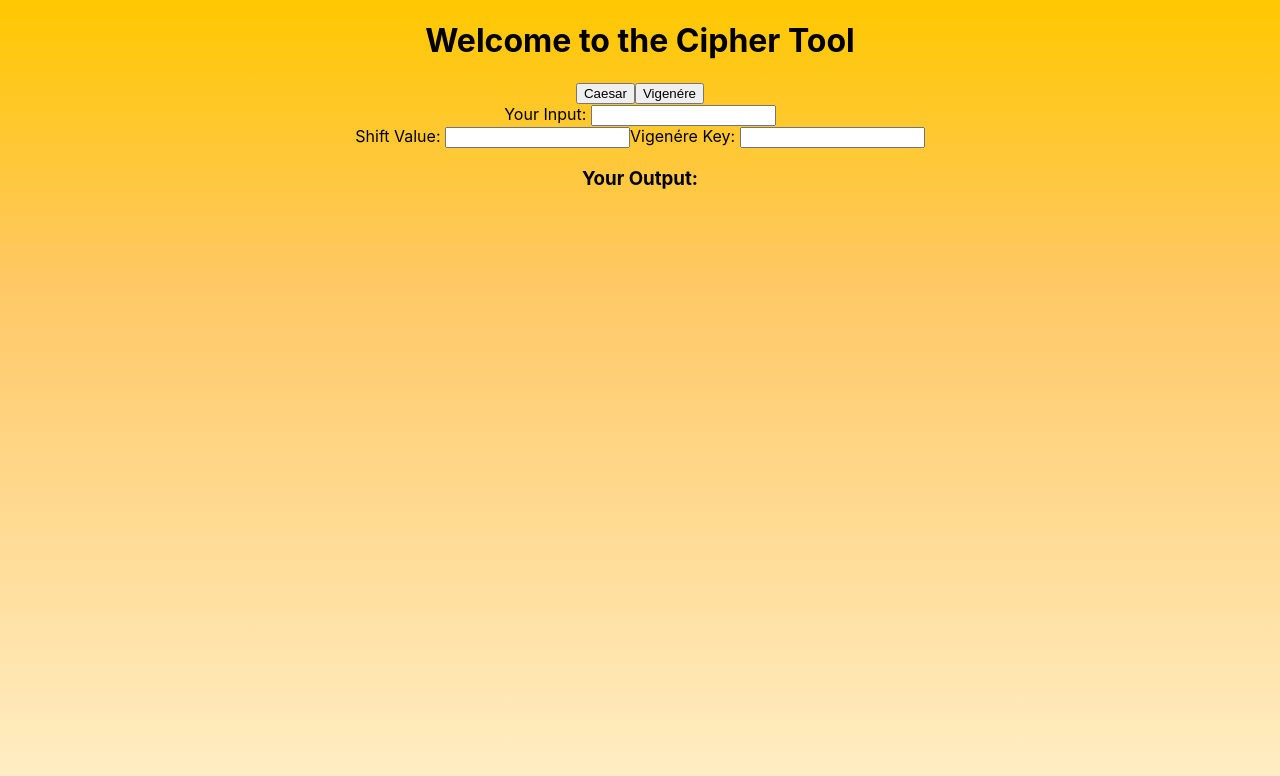
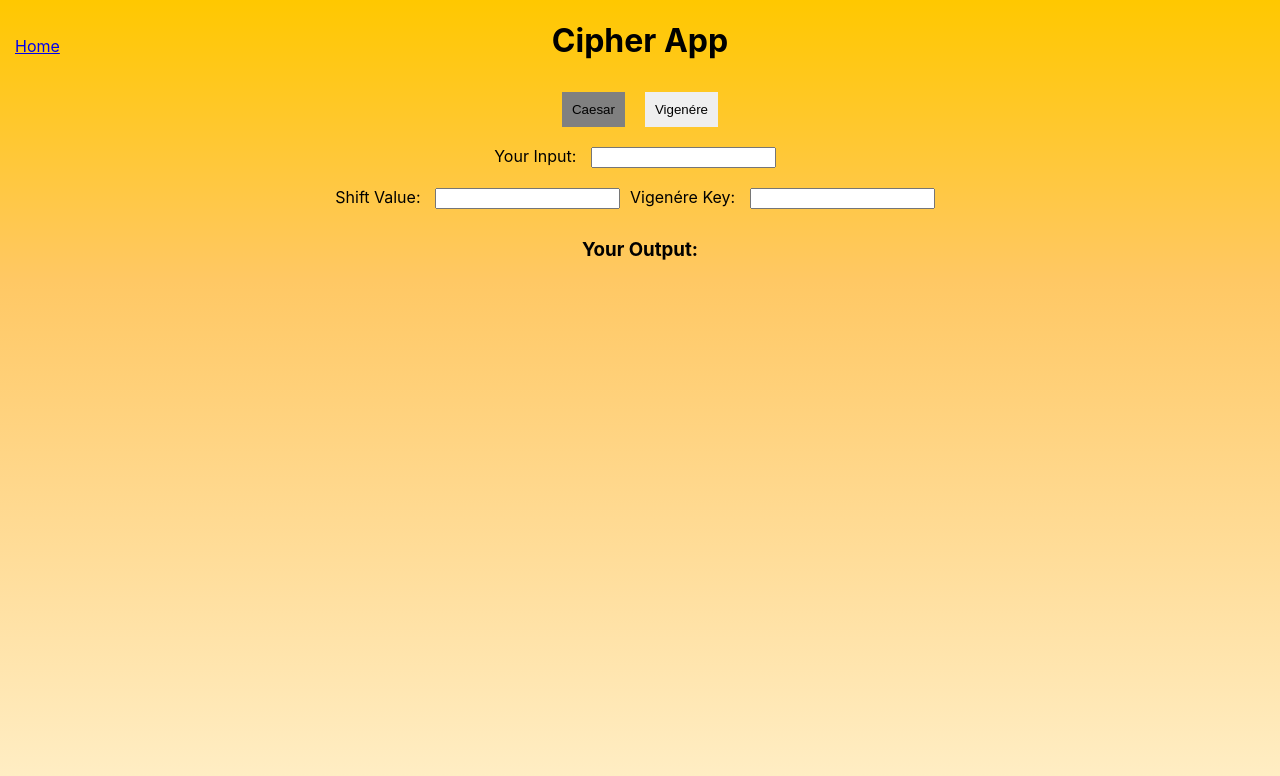
Before and after one commit to l-niemann/reactPractice, a React (Create React App) app: page /cipher in a window 1280 px wide. Shown: the top 776 px of the page. Built offline with nearby package versions, Linux system fonts and the light colour scheme.

Commit message:
Cipher done for now

```diff
--- a/src/App.css
+++ b/src/App.css
@@ -183,8 +183,8 @@ body {
   background-color: white;
 }
 
-.tabula{
-  width: 300px;
-  margin-left: auto;
-  margin-right: auto;
+.cipher-button{
+  padding: 10px;
+  margin: 10px;
+  border: none;
 }
--- a/src/subApps/Cipher.js
+++ b/src/subApps/Cipher.js
@@ -1,16 +1,14 @@
-import { useState, useEffect, useCallback } from "react";
+import { useState, useEffect, useCallback, useRef } from "react";
+import { HomeLink } from "../HomeLink";
 
 export function Cipher() {
   const [output, setOutput] = useState("");
   const [input, setInput] = useState("");
   const [shift, setShift] = useState();
   const [vigenereKey, setVigenereKey] = useState("");
-  const [currCipher, setCurrCipher] = useState("caesar");
+  const [currCipher, setCurrCipher] = useState("Caesar");
 
-useEffect(updateCaesar,[shift]);
-useEffect(updateVigenere,[vigenereKey])
-
-  function updateCaesar() {
+  const updateCaesar = useCallback(() => {
     let str = "";
     let i = 0;
     while (i < input.length) {
@@ -26,12 +24,17 @@ useEffect(updateVigenere,[vigenereKey])
       i++;
     }
     setOutput(str);
-  }
+  }, [input, shift]);
 
-  function updateVigenere() {
+  // eslint-disable-next-line react-hooks/exhaustive-deps
+  const updateVigenere = useCallback(() => {
     let str = "";
-    let plaintext = input.toUpperCase().split();
-    let key = vigenereKey.toUpperCase().split();
+    let plaintext = input.toUpperCase().split("");
+    let key = vigenereKey.toUpperCase().split("");
+    if (key.length === 0 || plaintext.length === 0) {
+      setOutput("");
+      return;
+    }
     let i = 0;
     let j = 0;
     while (i < plaintext.length) {
@@ -45,30 +48,60 @@ useEffect(updateVigenere,[vigenereKey])
       }
       str += String.fromCharCode(char);
       i++;
-      j >= key.length ? (j = 0) : j++;
+      j >= key.length - 1 ? (j = 0) : j++;
     }
-    console.log(str);
     setOutput(str);
-  }
+  }, [input, vigenereKey]);
 
   function updateOutput() {
     switch (currCipher) {
-      case "caesar":
+      case "Caesar":
         updateCaesar();
         break;
-        case "vigenere":
-            updateVigenere();
-            break;
+      case "Vigenére":
+        updateVigenere();
+        break;
       default:
         break;
     }
   }
 
+  function toCaesar() {
+    caesarButton.current.style.backgroundColor = "grey";
+    vigenereButton.current.style.backgroundColor = "white";
+    setCurrCipher("Caesar");
+  }
+
+  function toVigenere(e) {
+    vigenereButton.current.style.backgroundColor = "grey";
+    caesarButton.current.style.backgroundColor = "white";
+    setCurrCipher("Vigenére");
+  }
+
+  useEffect(updateOutput, [currCipher, updateCaesar, updateVigenere]);
+
+  const caesarButton = useRef(null);
+  const vigenereButton = useRef(null);
+
   return (
     <>
-      <h1>Welcome to the Cipher Tool</h1>
-      <button onClick={updateCaesar}>Caesar</button>
-      <button onClick={updateVigenere}>Vigenére</button>
+      <HomeLink />
+      <h1>Cipher App</h1>
+      <button
+        ref={caesarButton}
+        className="cipher-button"
+        style={{ backgroundColor: "grey" }}
+        onClick={toCaesar}
+      >
+        Caesar
+      </button>
+      <button
+        ref={vigenereButton}
+        className="cipher-button"
+        onClick={toVigenere}
+      >
+        Vigenére
+      </button>
       <br />
       <MainInput setInput={setInput} />
       <br />
@@ -86,6 +119,7 @@ function MainInput({ setInput }) {
     <>
       <p style={{ display: "inline" }}>Your Input: </p>
       <input
+      style={{margin:"10px"}}
         onChange={(e) => {
           setInput(e.target.value);
         }}
@@ -99,6 +133,7 @@ function ShiftInput({ setShift }) {
     <>
       <p style={{ display: "inline" }}>Shift Value: </p>
       <input
+      style={{margin:"10px"}}
         type="number"
         onChange={(e) => {
           setShift(e.target.value);
@@ -113,6 +148,7 @@ function VigenereInput({ setVigenereKey }) {
     <>
       <p style={{ display: "inline" }}>Vigenére Key: </p>
       <input
+      style={{margin:"10px"}}
         onChange={(e) => {
           setVigenereKey(e.target.value);
         }}
```
